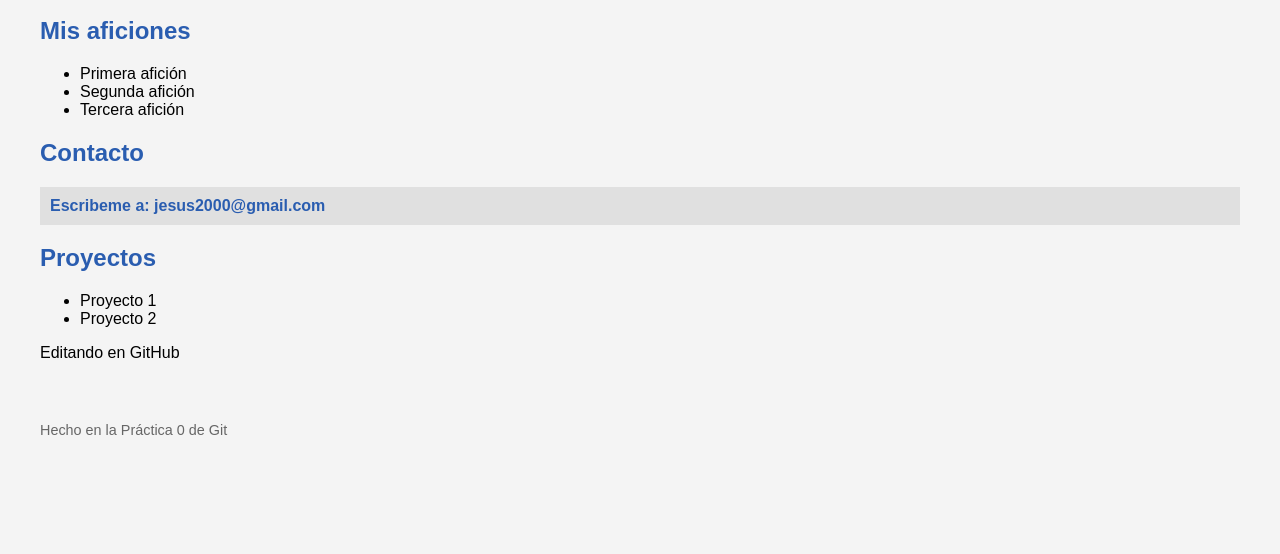
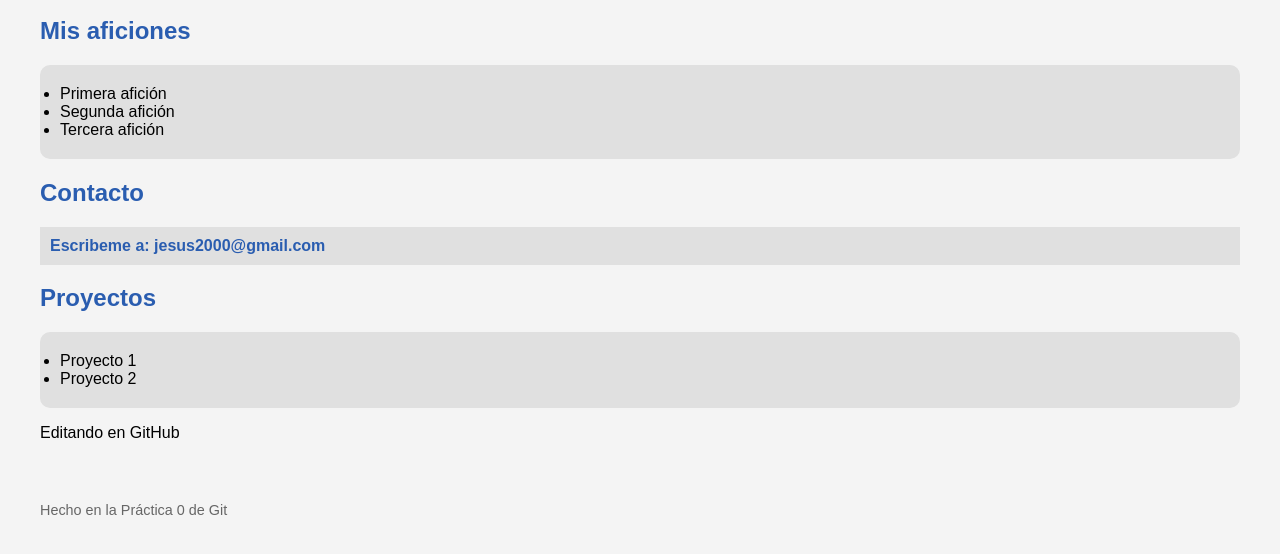
Before and after one commit to AngelMonrealEscudero/mi-primer-repo, a plain HTML site: page index.html in a window 1280 px wide. Shown: the part 178-732 px from the top of the page. Drawn offline with Linux system fonts and the light colour scheme.

Commit message:
Da estilo a las listas

```diff
--- a/estilos.css
+++ b/estilos.css
@@ -21,3 +21,8 @@ footer {
 h2 {
   color: #2a5db0;
 }
+ul {
+  background-color: #e0e0e0;
+  padding: 20px;
+  border-radius: 10px;
+}
```
